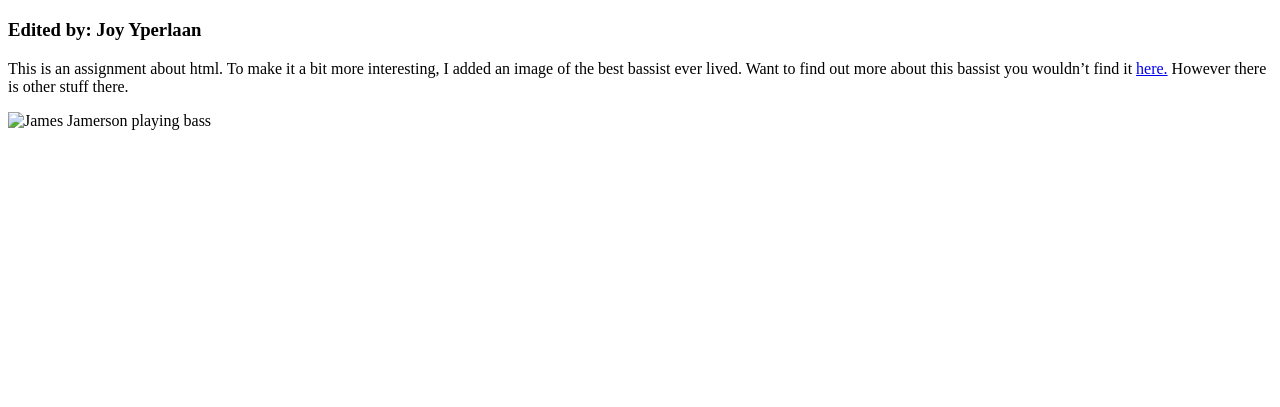
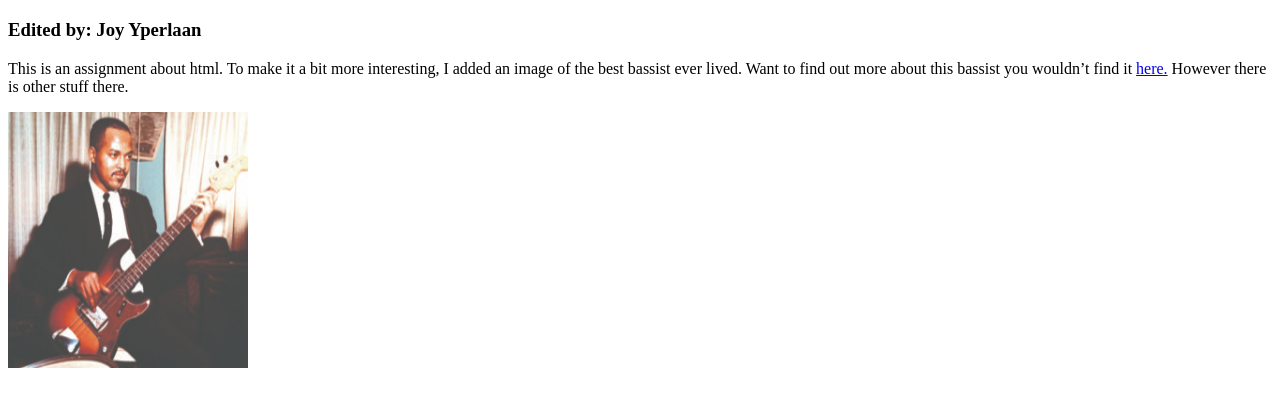
Before and after one commit to 190976/Marijn-Repository, a plain HTML site: page index.html in a window 1280 px wide. Shown: the part 61-468 px from the top of the page. Drawn offline with Linux system fonts and the light colour scheme.

Commit message:
imageee hopelijk

```diff
--- a/index.html
+++ b/index.html
@@ -8,6 +8,6 @@
 <h1>James Jamerson</h1>
 <h3>Edited by: Joy Yperlaan</h3>
 <p>This is an assignment about html. To make it a bit more interesting, I added an image of the best bassist ever lived. Want to find out more about this bassist you wouldn’t find it <a href="http://www.buas.nl/">here.</a> However there is other stuff there.</p>
-	<img src="JJ01.jpeg" alt="James Jamerson playing bass" height="256" width="240"/>
+	<img src="images/JJ01.jpeg" alt="James Jamerson playing bass" height="256" width="240"/>
 </body>
 </html>
```
